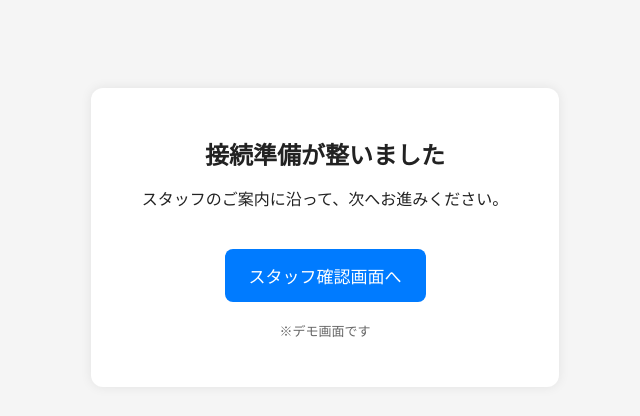
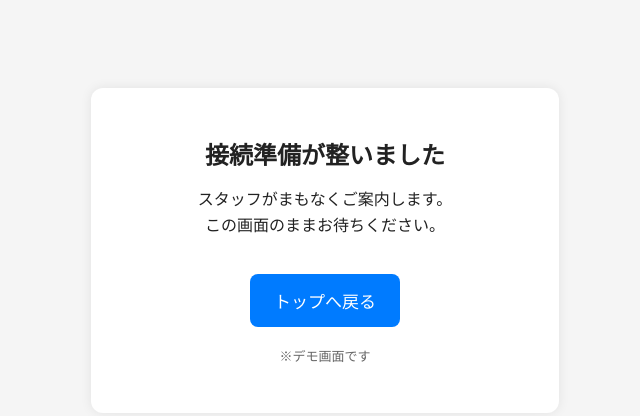
Before and after one commit to aiobaa/kaikatsu-med, a website: page demo.html in a window 1280 px wide. Shown: the whole page, without its empty margins (315-955 px from the left). Drawn offline with Linux system fonts and the light colour scheme.

Commit message:
fix demo destination

```diff
--- a/demo.html
+++ b/demo.html
@@ -70,8 +70,8 @@
 
   <div class="box hidden" id="step2">
     <h1>接続準備が整いました</h1>
-    <p>スタッフのご案内に沿って、次へお進みください。</p>
-    <a class="btn" href="/admin">スタッフ確認画面へ</a>
+    <p>スタッフがまもなくご案内します。<br>この画面のままお待ちください。</p>
+    <a class="btn" href="/">トップへ戻る</a>
     <p class="note">※デモ画面です</p>
   </div>
 
```
